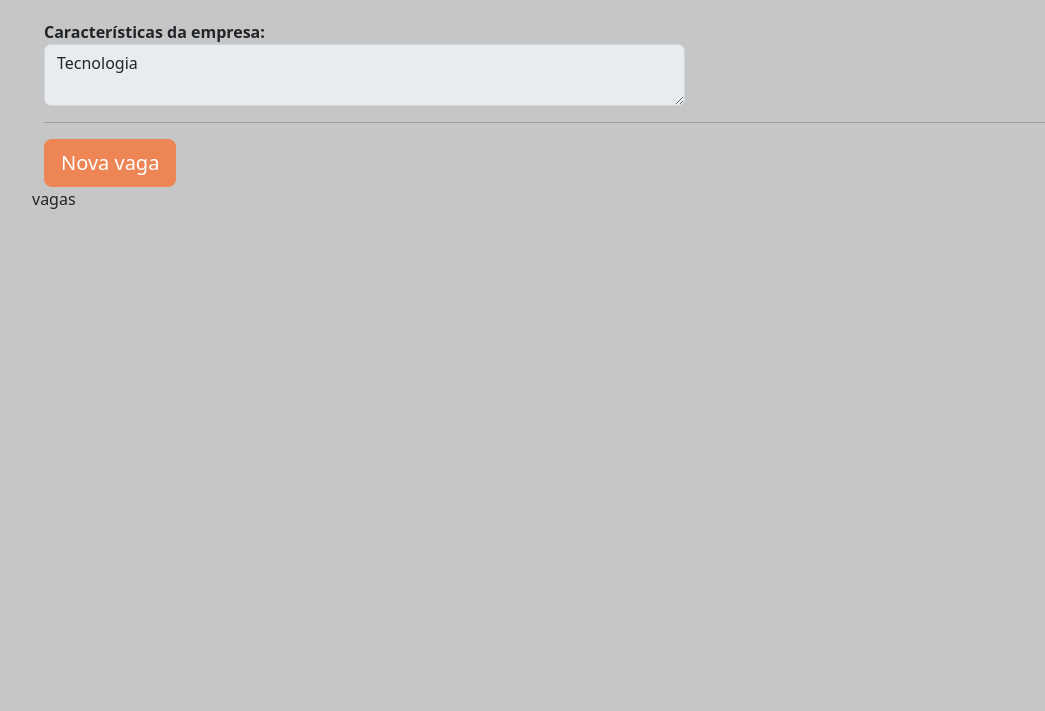
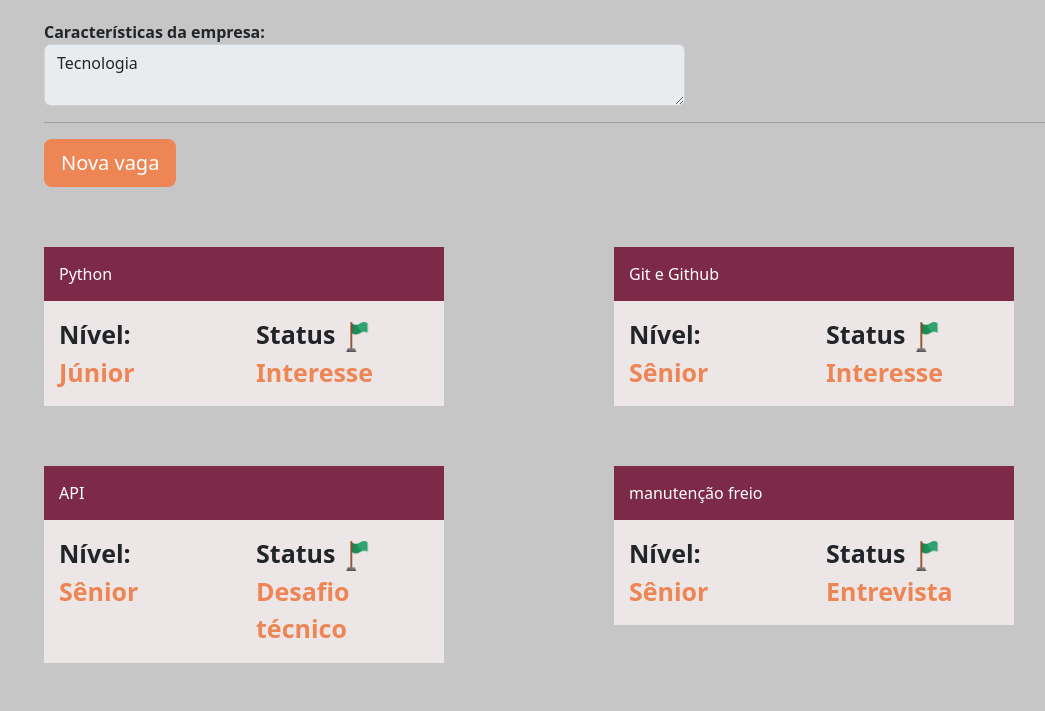
Before and after one commit to ricardoramospereira/vagas_emprego, a Django app: page /empresa/6 in a window 1280 px wide. Shown: the part 435-1146 px from the top of the page, without its empty margins (38-1083 px from the left). Before the commit the page ends 644 px from the top, so only its background shows below. Run offline with Django 4.2, Linux system fonts and the light colour scheme; data comes from the database, SQL or seed files in the repository; both versions use the stored data as it was after the commit.

Commit message:
show_vagas

```diff
--- a/empresa/models.py
+++ b/empresa/models.py
@@ -59,6 +59,7 @@ class Vagas(models.Model):
     titulo = models.CharField(max_length=30)
     nivel_experiencia = models.CharField(max_length=2, choices=choices_experiencia)
     data_final = models.DateField()
+    email = models.EmailField(null=True)
     status = models.CharField(max_length=30, choices=choices_status)
     tecnologias_dominadas = models.ManyToManyField(Tecnologias)
     tecnologias_estudar = models.ManyToManyField(Tecnologias, related_name='estudar')
--- a/empresa/templates/empresa_unica.html
+++ b/empresa/templates/empresa_unica.html
@@ -52,7 +52,30 @@
     <hr>
     <a data-bs-toggle="modal" data-bs-target="#exampleModal" class="btn btn-lg btn-orange">Nova vaga</a>
     <div class="row">
-        vagas
+        {% for vaga in vagas %}
+        <div class="col-md">
+            <div class="box-vagas">
+                <div class="header-vagas">
+                    {{vaga.titulo}}
+                </div>
+                <div class="body-vagas">
+                    <div class="row">
+                        <div class="col-md">
+                            <label class="paragrafo">Nível:</label>
+                            <br>
+                            <label class="paragrafo paragrafo-orange">{{vaga.get_nivel_experiencia_display}}</label>
+                        </div>
+                        <div class="col-md">
+                            <label class="paragrafo">Status <img
+                                    src="{% static 'empresa/img/flag.png' %}" width="30" height="30"></label>
+                            <br>
+                            <label class="paragrafo paragrafo-orange">{{vaga.get_status_display}}</label>
+                        </div>
+                    </div>
+                </div>
+            </div>
+        </div>
+        {% endfor %}
     </div>
 </div>
 <br>
@@ -120,7 +143,7 @@
                             <label>Empresa:</label>
                             <select name="empresa" class="form-select">
                                 {% for empresa_iter in empresas %}
-                                    <option {% if empresa.id == empresa_iter.id %} selected {% endif %} value="{{empresa_iter.id}}">{{empresa_iter}}</option>
+                                <option value="{{empresa_iter.id}}">{{empresa_iter}}</option>
                                 {% endfor %}
                             </select>
                         </div>
--- a/empresa/views.py
+++ b/empresa/views.py
@@ -1,5 +1,5 @@
 from django.shortcuts import render, HttpResponse, redirect, get_object_or_404
-from .models import Tecnologias, Empresa
+from .models import Tecnologias, Empresa, Vagas
 from django.contrib import messages
 from django.contrib.messages import constants
 
@@ -83,4 +83,5 @@ def empresa(request, id):
     empresa_unica = get_object_or_404(Empresa, id=id)
     empresas = Empresa.objects.all()
     tecnologias = Tecnologias.objects.all()
-    return render(request, 'empresa_unica.html', {'empresa': empresa_unica, 'tecnologias': tecnologias, 'empresas': empresas})
+    vagas = Vagas.objects.filter(empresa_id=id)
+    return render(request, 'empresa_unica.html', {'empresa': empresa_unica, 'tecnologias': tecnologias, 'empresas': empresas, 'vagas': vagas})
```
Also changed, not shown: vagas/views.py (+22 -2 lines), db.sqlite3, empresa/migrations/0004_vagas_email.py (added).
